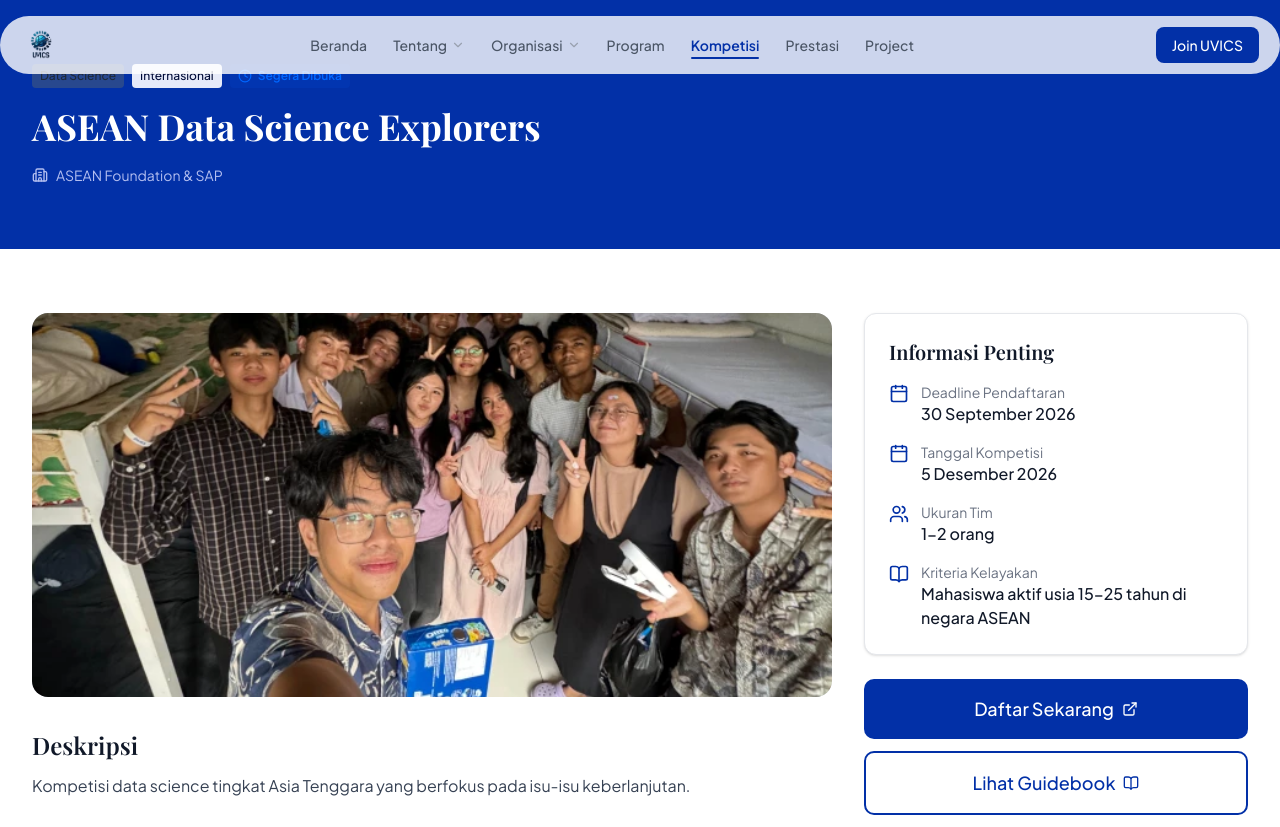
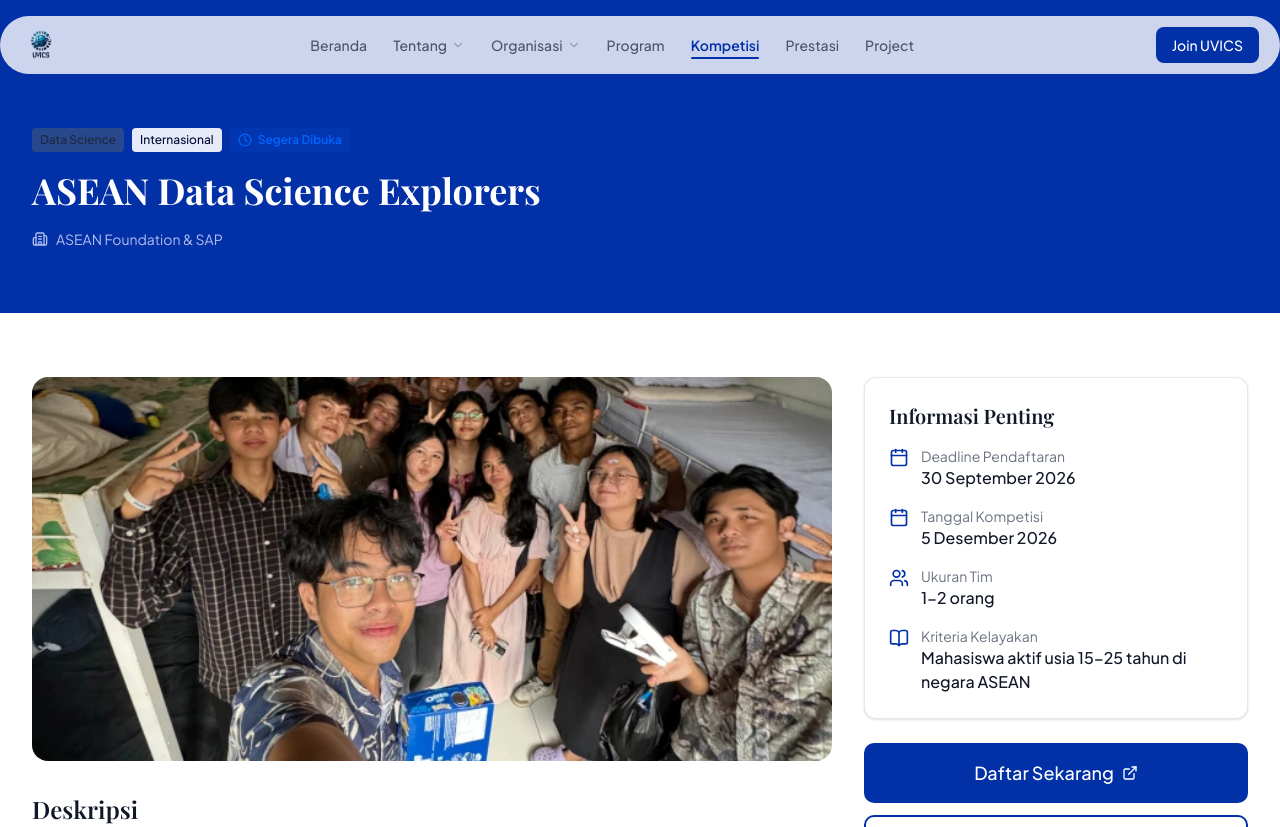
Before and after one commit to uvicsuvics/uvics-website, a Next.js app: page /competitions/asean-data-science-explorers in a window 1280 px wide. Shown: the top 827 px of the page. Built offline with nearby package versions, Linux system fonts and the light colour scheme; a web font is replaced by a local one.

Commit message:
fix(competitions): keep the detail header below the fixed navbar (#24)

```diff
--- a/components/competitions/CompetitionDetailHeader.tsx
+++ b/components/competitions/CompetitionDetailHeader.tsx
@@ -13,7 +13,7 @@ export function CompetitionDetailHeader({ competition }: CompetitionDetailHeader
 
   return (
     <section className="bg-primary text-white">
-      <div className="max-w-7xl mx-auto w-full px-6 md:px-8 py-12 md:py-16 flex flex-col gap-4">
+      <div className="max-w-7xl mx-auto w-full px-6 md:px-8 pt-28 pb-12 md:pt-32 md:pb-16 flex flex-col gap-4">
         <div className="flex flex-wrap items-center gap-2">
           {category && <Badge variant="secondary">{category}</Badge>}
           {level && <Badge variant="primary">{CONTENT_LEVEL_LABELS[level]}</Badge>}
```
